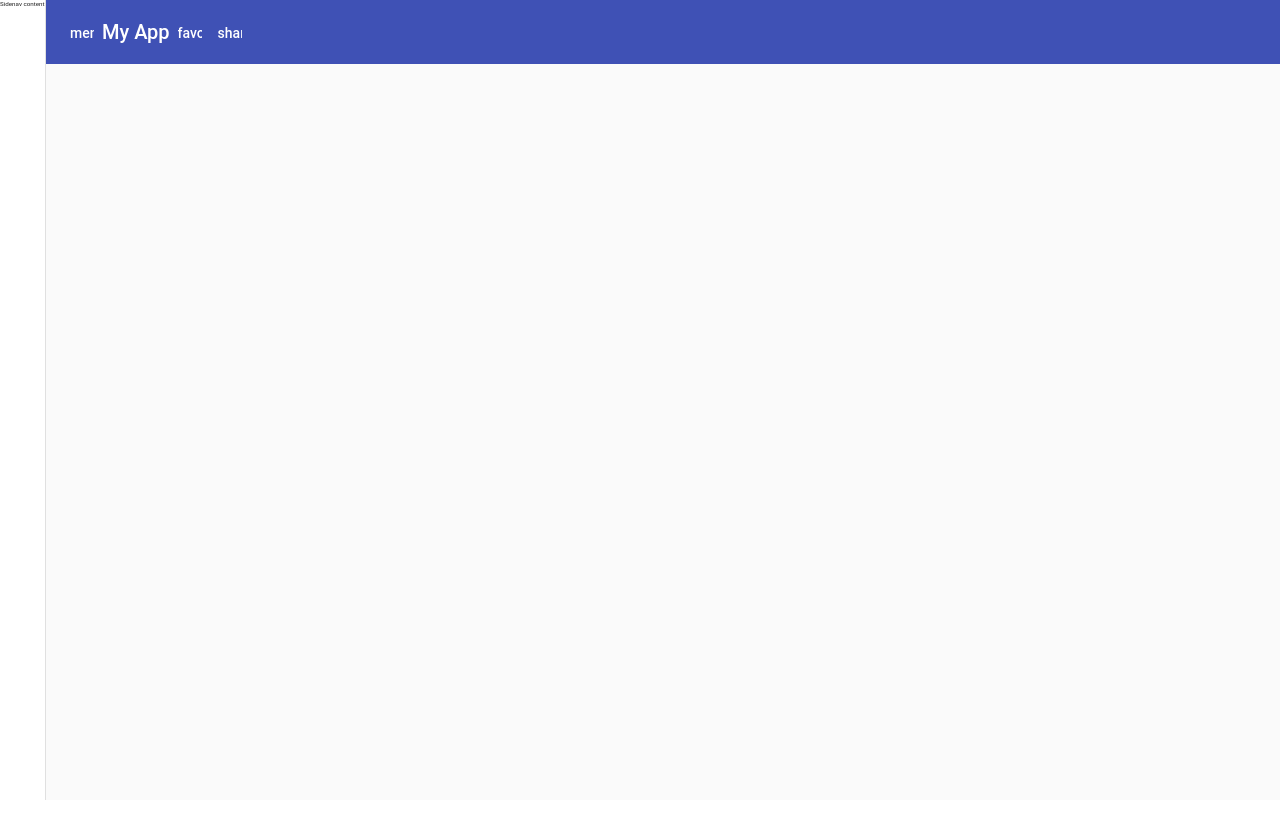
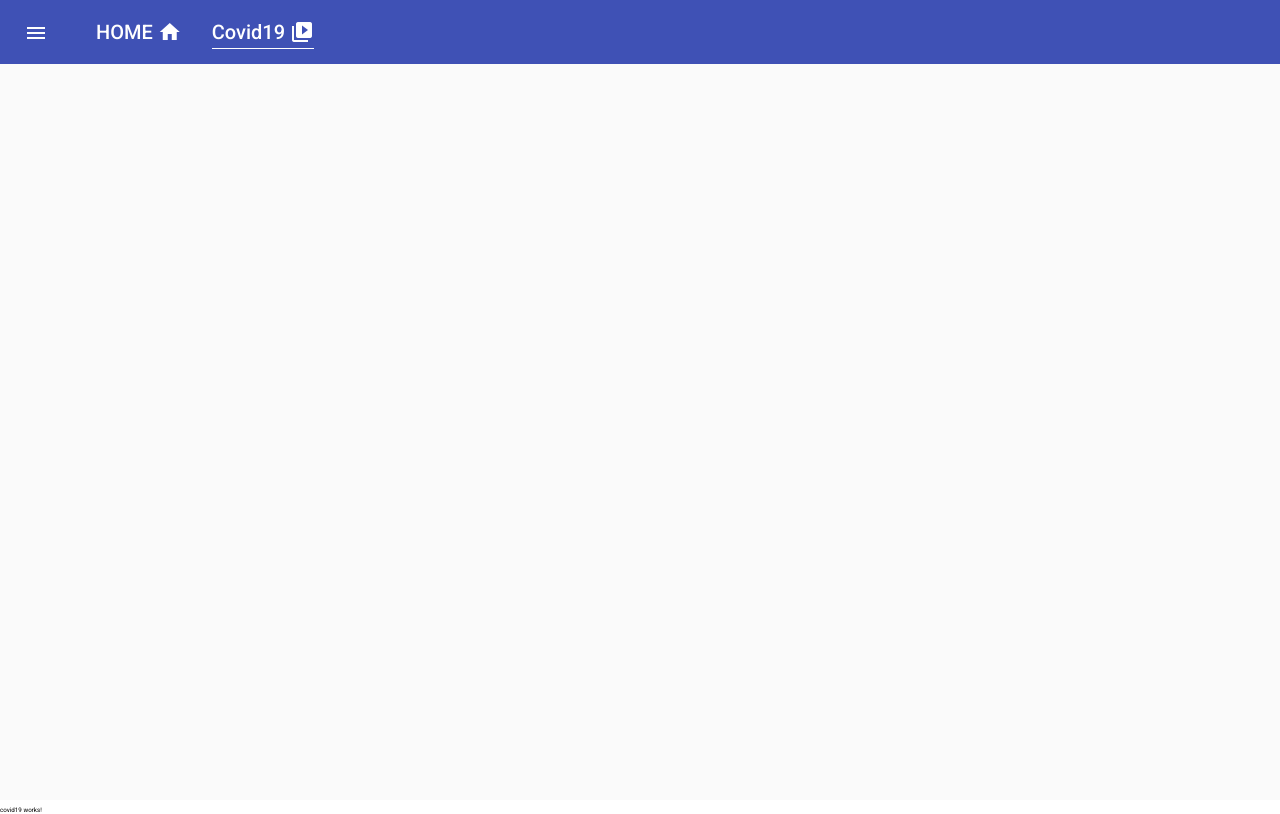
Before and after one commit to soroushby/covid19, an Angular app: page /covid19 in a window 1280 px wide. Before the commit this address led to /. Built offline with nearby package versions, Linux system fonts and the light colour scheme.

Commit message:
lazy loaded app

```diff
--- a/src/app/app-routing.module.ts
+++ b/src/app/app-routing.module.ts
@@ -3,8 +3,9 @@ import { NgModule } from '@angular/core';
 import { Routes, RouterModule } from '@angular/router';
 
 const routes: Routes = [
+  { path: '', component: HomeComponent },
   { path: 'home', component: HomeComponent },
-  { path: '', component: HomeComponent },
+  { path: 'covid19', loadChildren: () => import('./covid19/covid19.module').then(m => m.Covid19Module) },
 ];
 
 @NgModule({
--- a/src/app/app.component.html
+++ b/src/app/app.component.html
@@ -1,30 +1,63 @@
 <mat-sidenav-container class="example-container">
-  <mat-sidenav mode="side" opened>Sidenav content</mat-sidenav>
+  <mat-sidenav mode="side" class="sidenav" #sidenav>
+    <mat-nav-list
+      role="list"
+      fxLayoutAlign="center center"
+      fxLayout="column"
+      fxLayoutGap="2rem"
+      fxLayoutAlign="center end"
+    >
+      <mat-list-item
+        role="listitem"
+        fxLayoutAlign="center center"
+        routerLink="/home"
+        (click)="sidenav.close()"
+        class="matlist"
+        >HOME
+      </mat-list-item>
+      <mat-list-item
+        role="listitem"
+        fxLayoutAlign="center center"
+        routerLink="/covid19"
+        (click)="sidenav.close()"
+        class="matlist"
+        >Covid19
+      </mat-list-item>
+    </mat-nav-list>
+  </mat-sidenav>
   <mat-sidenav-content>
     <mat-toolbar color="primary">
       <button
         mat-icon-button
         class="example-icon"
         aria-label="Example icon-button with menu icon"
+        (click)="sidenav.toggle()"
       >
         <mat-icon>menu</mat-icon>
       </button>
-      <span>My App</span>
-      <span class="example-spacer"></span>
-      <button
-        mat-icon-button
-        class="example-icon favorite-icon"
-        aria-label="Example icon-button with heart icon"
-      >
-        <mat-icon>favorite</mat-icon>
-      </button>
-      <button
-        mat-icon-button
-        class="example-icon"
-        aria-label="Example icon-button with share icon"
-      >
-        <mat-icon>share</mat-icon>
-      </button>
+
+      <div class="nav" fxHide.lt-md fxFlex>
+        <ul class="nav-list" fxLayout="row" fxLayoutGap="3rem">
+          <li class="nav-list__item">
+            <a
+              routerLink="/home"
+              routerLinkActive="active"
+              fxLayoutAlign="center center"
+              >HOME<mat-icon class="nav-list__item-icon">home</mat-icon></a
+            >
+          </li>
+          <li class="nav-list__item">
+            <a
+              routerLink="/covid19"
+              routerLinkActive="active"
+              fxLayoutAlign="center center"
+              >Covid19<mat-icon class="nav-list__item-icon"
+                >video_library</mat-icon
+              ></a
+            >
+          </li>
+        </ul>
+      </div>
     </mat-toolbar>
 
     <router-outlet></router-outlet>
--- a/src/app/app.component.scss
+++ b/src/app/app.component.scss
@@ -3,3 +3,42 @@ mat-sidenav,
 mat-sidenav-content {
   height: 100%;
 }
+
+.nav {
+  &-list {
+    &__item {
+      list-style: none;
+      font-size: 2rem;
+      //list-style: none;
+
+      a {
+        color: white;
+        text-decoration: none;
+      }
+
+      a:hover {
+        color: rgba(34, 230, 34, 0.89);
+      }
+      &-icon {
+        margin-left: 0.5rem;
+      }
+    }
+  }
+}
+
+.sidenav {
+  width: 20rem;
+  background: rgba(0, 0, 0, 0.815);
+}
+
+.active {
+  border-bottom: 1px white solid;
+}
+
+.matlist {
+  color: white !important;
+}
+
+.matlist:hover {
+  color: rgba(34, 230, 34, 0.89);
+}
--- /dev/null
+++ b/src/app/covid19/covid19-routing.module.ts
@@ -0,0 +1,12 @@
+import { NgModule } from '@angular/core';
+import { Routes, RouterModule } from '@angular/router';
+
+import { Covid19Component } from './covid19.component';
+
+const routes: Routes = [{ path: '', component: Covid19Component }];
+
+@NgModule({
+  imports: [RouterModule.forChild(routes)],
+  exports: [RouterModule]
+})
+export class Covid19RoutingModule { }
--- /dev/null
+++ b/src/app/covid19/covid19.component.html
@@ -0,0 +1 @@
+<p>covid19 works!</p>
--- /dev/null
+++ b/src/app/covid19/covid19.component.ts
@@ -0,0 +1,15 @@
+import { Component, OnInit } from '@angular/core';
+
+@Component({
+  selector: 'app-covid19',
+  templateUrl: './covid19.component.html',
+  styleUrls: ['./covid19.component.scss']
+})
+export class Covid19Component implements OnInit {
+
+  constructor() { }
+
+  ngOnInit(): void {
+  }
+
+}
--- a/src/app/modules/material/material.module.ts
+++ b/src/app/modules/material/material.module.ts
@@ -4,6 +4,7 @@ import { MatSidenavModule } from '@angular/material/sidenav';
 import { MatToolbarModule } from '@angular/material/toolbar';
 import { MatIconModule } from '@angular/material/icon';
 import { MatButtonModule } from '@angular/material/button';
+import { MatListModule } from '@angular/material/list';
 
 @NgModule({
   declarations: [],
@@ -13,6 +14,7 @@ import { MatButtonModule } from '@angular/material/button';
     MatToolbarModule,
     MatIconModule,
     MatButtonModule,
+    MatListModule,
   ],
   exports: [
     MatSidenavModule,
@@ -20,6 +22,7 @@ import { MatButtonModule } from '@angular/material/button';
     MatToolbarModule,
     MatIconModule,
     MatButtonModule,
+    MatListModule,
   ],
 })
 export class MaterialModule {}
--- a/src/index.html
+++ b/src/index.html
@@ -1,11 +1,19 @@
-<!doctype html>
+<!DOCTYPE html>
 <html lang="en">
   <head>
-  <meta charset="utf-8">
+    <meta charset="utf-8" />
     <title>Covid19</title>
-  <base href="/">
-  <meta name="viewport" content="width=device-width, initial-scale=1">
-  <link rel="icon" type="image/x-icon" href="favicon.ico">
+    <base href="/" />
+    <meta name="viewport" content="width=device-width, initial-scale=1" />
+    <link
+      href="https://fonts.googleapis.com/css?family=Roboto:300,400,500&display=swap"
+      rel="stylesheet"
+    />
+    <link
+      href="https://fonts.googleapis.com/icon?family=Material+Icons"
+      rel="stylesheet"
+    />
+    <link rel="icon" type="image/x-icon" href="favicon.ico" />
   </head>
   <body>
     <app-root></app-root>
```
Also changed, not shown: src/app/covid19/covid19.module.ts (added, +15 -0 lines), src/app/covid19/covid19.component.scss (added), 1 other file (tests, documents, lock files or other folders). Lines whose indentation alone changed are shown as unchanged.
